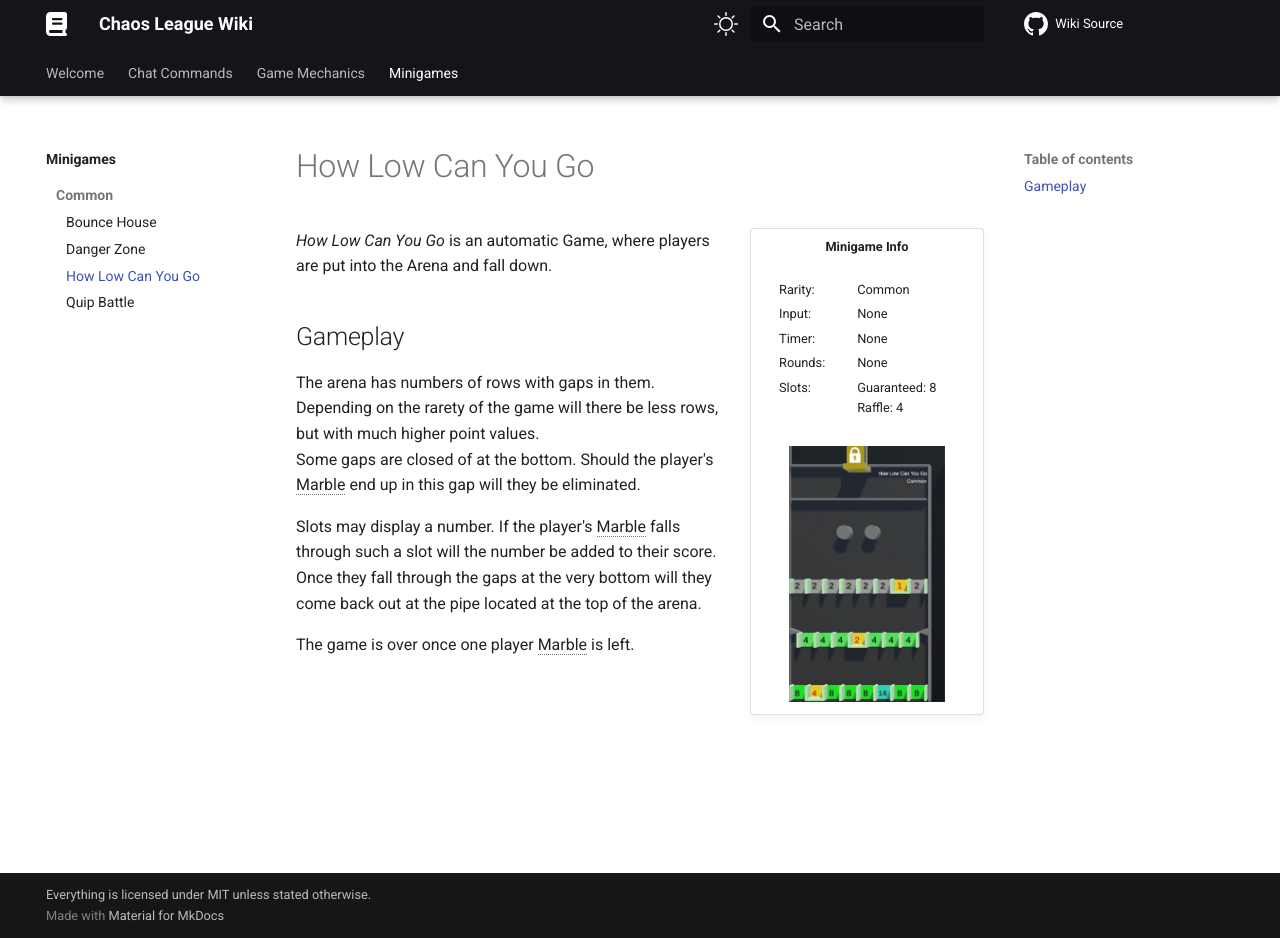
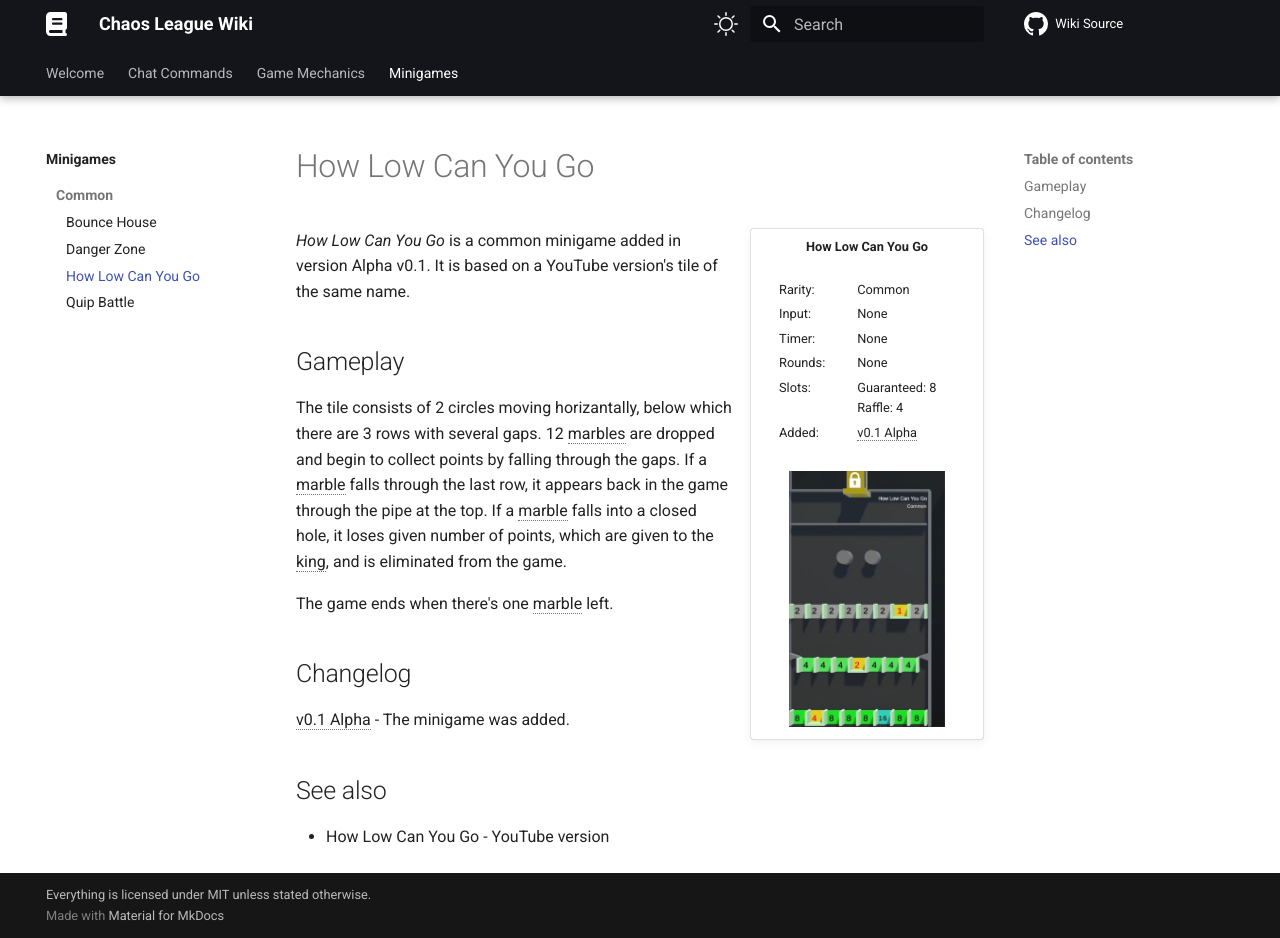
Before and after one commit to chaosleaguewiki/chaosleaguewiki.github.io, an MkDocs documentation site: the page built from docs/minigames/common/how-low-can-you-go.md, in a window 1280 px wide and 938 px high. Built offline with MkDocs 1.6.1 and Material for MkDocs 9.7.7, drawn with Linux system fonts in a browser that asks for light colours; comment, search, counter and statistics services are not loaded.

```diff
--- a/docs/minigames/common/how-low-can-you-go.md
+++ b/docs/minigames/common/how-low-can-you-go.md
@@ -1,26 +1,30 @@
 # How Low Can You Go
 
-/// wiki | Minigame Info
+/// wiki | How Low Can You Go
     attrs: {class: 'inline end'}
 
-|         |                                |
-|---------|--------------------------------|
-| Rarity: | Common                         |
-| Input:  | None                           |
-| Timer:  | None                           |
-| Rounds: | None                           |
-| Slots:  | Guaranteed: 8<br>Raffle: 4     |
+|         |                             |
+|---------|-----------------------------|
+| Rarity: | Common                      |
+| Input:  | None                        |
+| Timer:  | None                        |
+| Rounds: | None                        |
+| Slots:  | Guaranteed: 8<br>Raffle: 4  |
+| Added:  | v0.1 Alpha                  |
 
 ![how-low-can-you-go](../../assets/images/minigames/how-low-can-you-go.jpg)
 ///
 
-*How Low Can You Go* is an automatic Game, where players are put into the Arena and fall down.
+*How Low Can You Go* is a common minigame added in version Alpha v0.1. It is based on a YouTube version's tile of the same name.
 
 ## Gameplay
 
-The arena has numbers of rows with gaps in them. Depending on the rarety of the game will there be less rows, but with much higher point values.
-Some gaps are closed of at the bottom. Should the player's Marble end up in this gap will they be eliminated.
+The tile consists of 2 circles moving horizantally, below which there are 3 rows with several gaps. 12 marbles are dropped and begin to collect points by falling through the gaps. If a marble falls through the last row, it appears back in the game through the pipe at the top. If a marble falls into a closed hole, it loses given number of points, which are given to the king, and is eliminated from the game.
 
-Slots may display a number. If the player's Marble falls through such a slot will the number be added to their score. Once they fall through the gaps at the very bottom will they come back out at the pipe located at the top of the arena.
+The game ends when there's one marble left.
 
-The game is over once one player Marble is left.
+## Changelog
+v0.1 Alpha - The minigame was added.
+
+## See also
+- How Low Can You Go - YouTube version
```
Also changed, not shown: .snippets/game-terminology.md (+8 -2 lines), docs/mechanics/attacking-the-king.md (+3 -3 lines), docs/minigames/common/bounce-house.md (+5 -5 lines), docs/minigames/common/danger-zone.md (+4 -4 lines), docs/minigames/common/quip-battle.md (+1 -1 lines).
